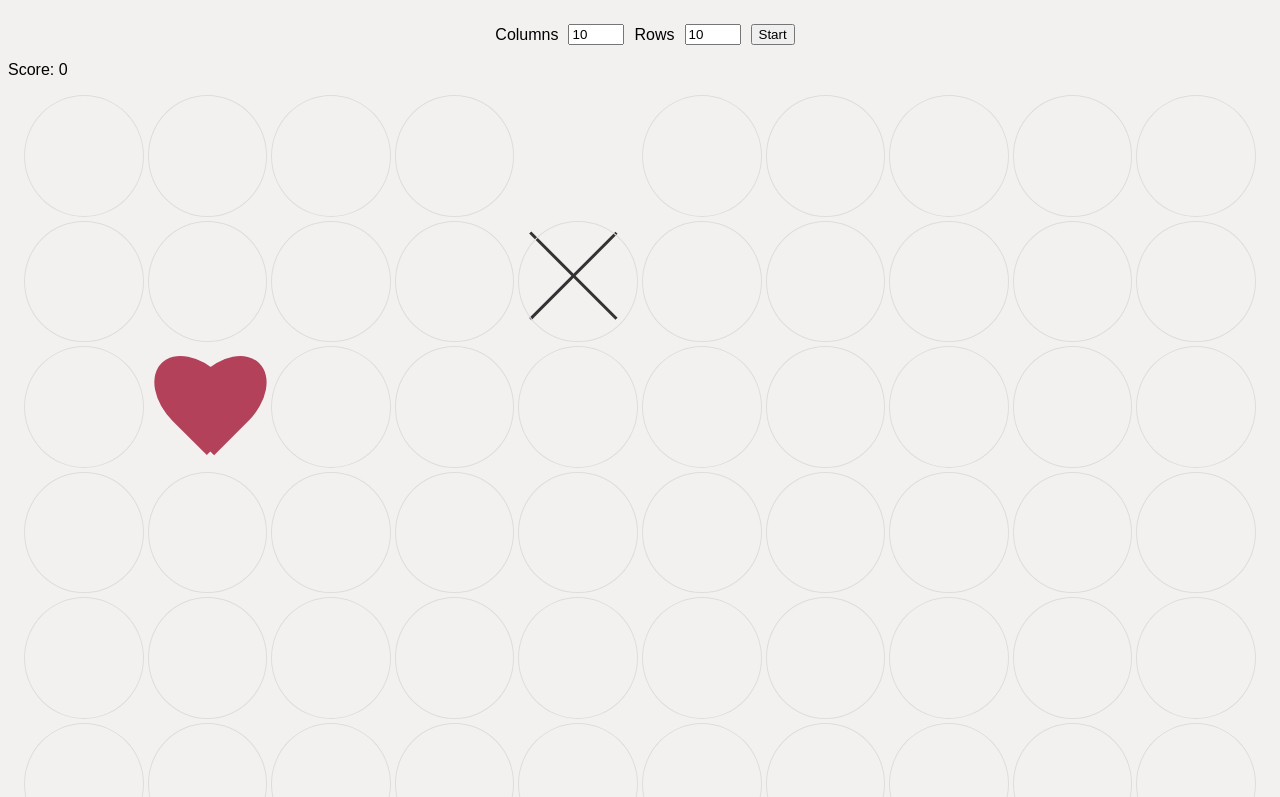
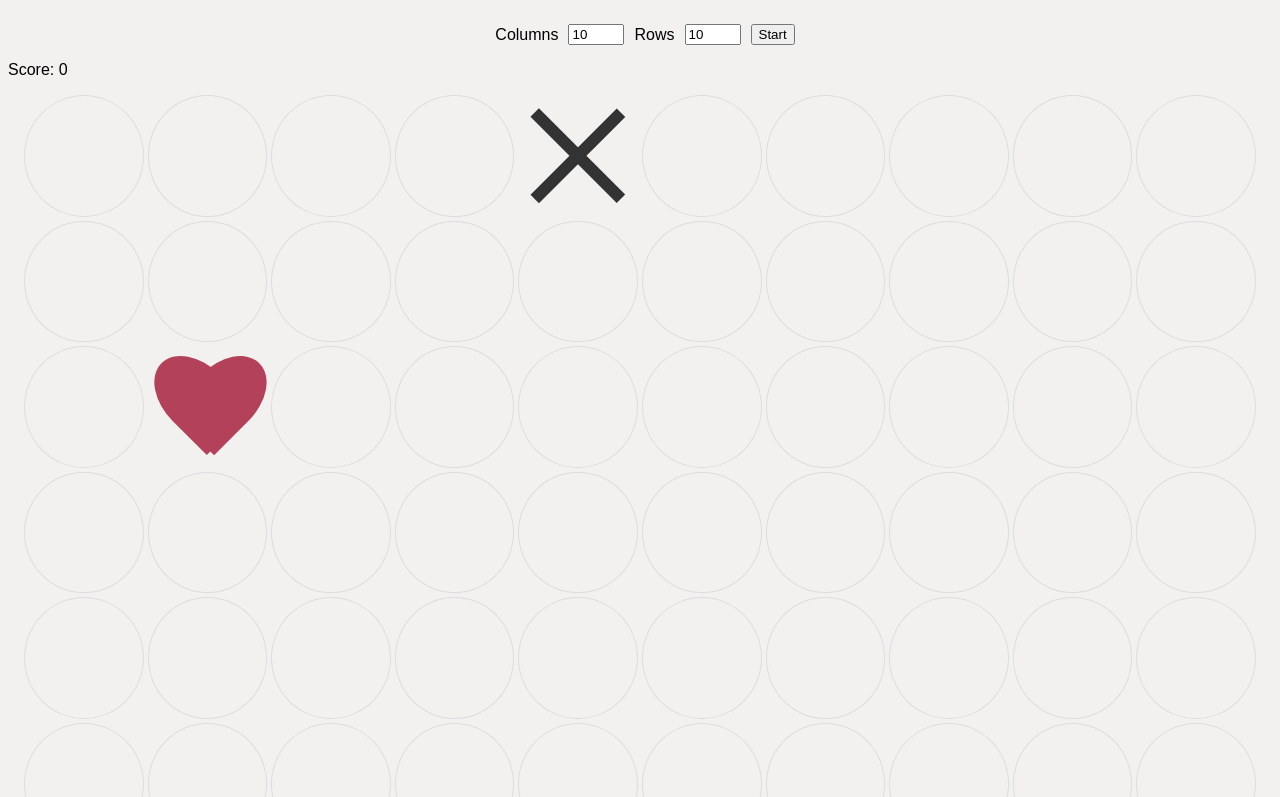
Before and after one commit to jouni-kantola/grid-snake, a plain HTML site: page grid-snake/index.html in a window 1280 px wide. Both pictures are taken after a click on the button "Start". Shown: the top 797 px of the page. Drawn offline with Linux system fonts and the light colour scheme.

Commit message:
Push stop back up, as padding is pushing down

```diff
--- a/grid-snake/index.html
+++ b/grid-snake/index.html
@@ -179,7 +179,8 @@
             height: 100%;
             left: 45%;
             position: absolute;
-            width: 3px;
+            width: 10%;
+            margin-top: -100%;
         }
 
         .stop:before {
```
